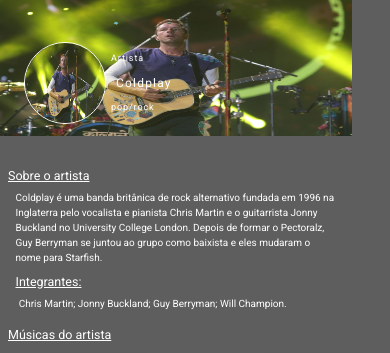
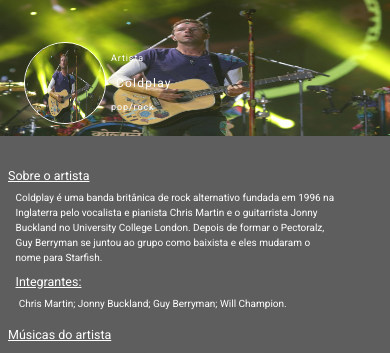
Before and after one commit to Vinicius-Boschi/musicsflix, a plain HTML site: page artistas/c/coldplay/coldplay.html in a window 390 px wide. Shown: the top 353 px of the page. Drawn offline with nearby package versions, Linux system fonts and the light colour scheme; grey boxes are pictures that could not be loaded.

Commit message:
Mexendo na responsividade

```diff
--- a/artistas/artists.css
+++ b/artistas/artists.css
@@ -193,7 +193,7 @@
     }
 
     .artist__img {
-        width: 44rem;
+        width: 100%;
         height: 17rem;
         opacity: 1;
     }
```
